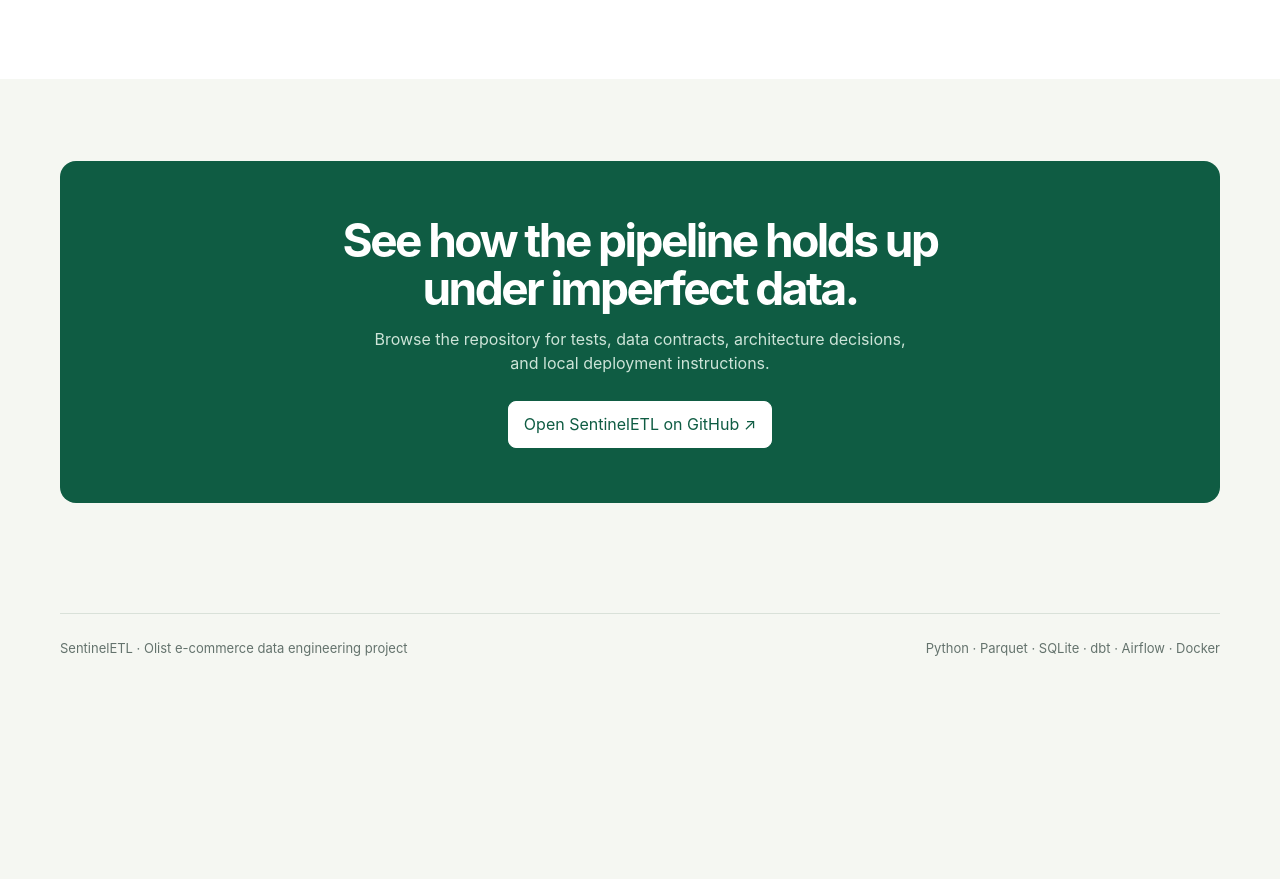
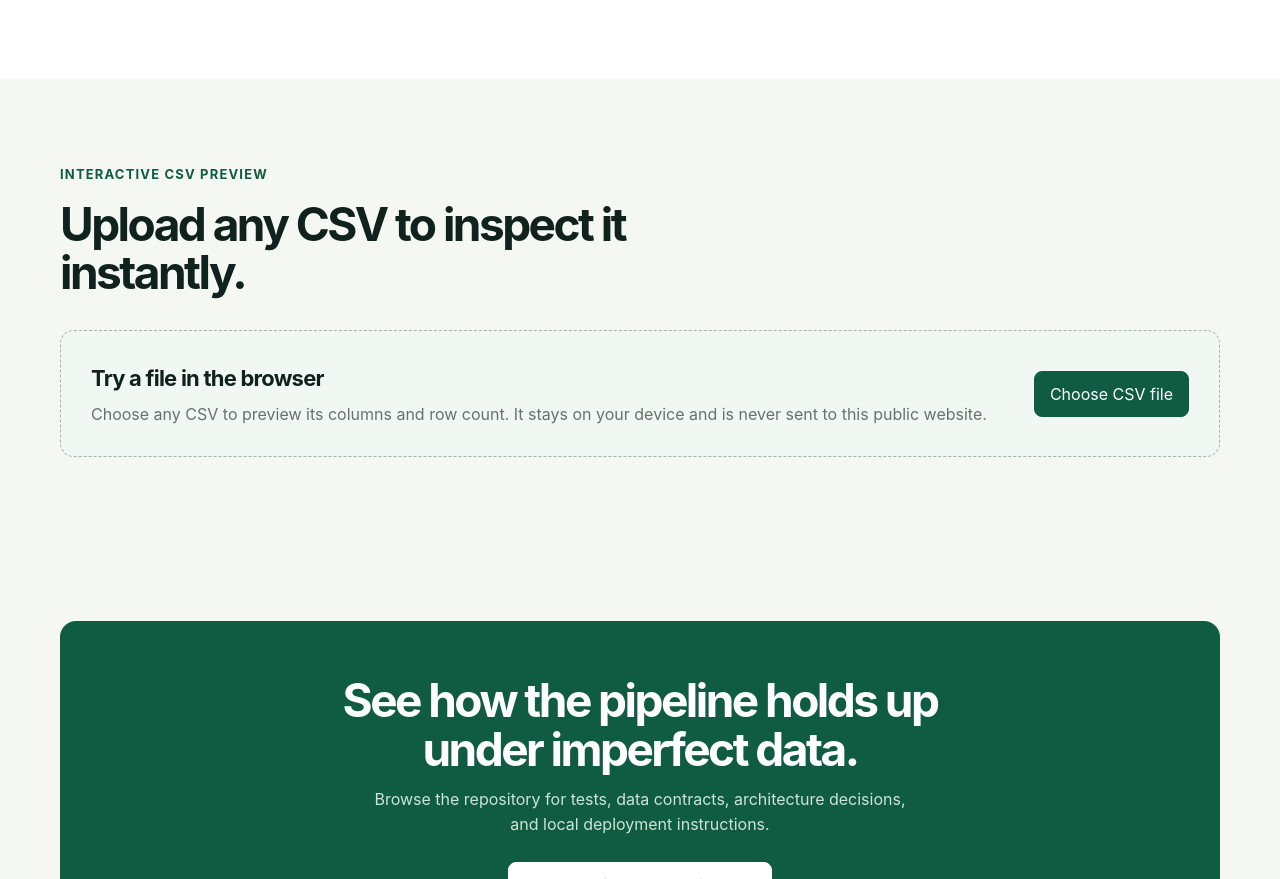
Before and after one commit to aka-nik/New-project, a plain HTML site: page frontend/index.html in a window 1280 px wide. Shown: the part 2461-3340 px from the top of the page. Before the commit the page ends 3157 px from the top, so only its background shows below. Drawn offline with Linux system fonts and the light colour scheme.

Commit message:
Add browser CSV upload preview to demo

```diff
--- a/frontend/index.html
+++ b/frontend/index.html
@@ -26,4 +26,11 @@
     <section class="section white" id="architecture"><div class="wrap"><span class="eyebrow">Delivery architecture</span><h2 style="margin-top:14px">A clear path from source file to decision-ready mart.</h2><div class="flow"><div class="step"><span>01</span><b>Profile</b><p>Understand source shape and constraints.</p></div><div class="step"><span>02</span><b>Land</b><p>Write idempotent bronze partitions.</p></div><div class="step"><span>03</span><b>Validate</b><p>Type, dedupe, quarantine, and relate.</p></div><div class="step"><span>04</span><b>Serve</b><p>Build SQLite/dbt marts and quality views.</p></div></div></div></section>
     <section class="section wrap"><div class="cta"><h2>See how the pipeline holds up under imperfect data.</h2><p>Browse the repository for tests, data contracts, architecture decisions, and local deployment instructions.</p><a class="button" href="https://github.com/aka-nik/New-project" target="_blank" rel="noreferrer">Open SentinelETL on GitHub ↗</a></div></section>
   </main><footer class="wrap"><div class="footer-line"><span>SentinelETL · Olist e-commerce data engineering project</span><span>Python · Parquet · SQLite · dbt · Airflow · Docker</span></div></footer>
-</body></html>
+<script>
+const uploadSection=document.createElement('section');
+uploadSection.className='section wrap';
+uploadSection.id='upload';
+uploadSection.innerHTML='<span class="eyebrow">Interactive CSV preview</span><h2 style="margin-top:14px">Upload any CSV to inspect it instantly.</h2><div style="display:grid;grid-template-columns:1fr auto;gap:24px;align-items:center;margin-top:34px;padding:30px;border:1px dashed #9db8a9;border-radius:14px;background:#f1f7f2"><div><h3 style="margin:0 0 6px;font-size:22px;letter-spacing:-.035em">Try a file in the browser</h3><p style="margin:0;color:#64736d">Choose any CSV to preview its columns and row count. It stays on your device and is never sent to this public website.</p></div><label class="button" for="csv-upload">Choose CSV file</label><input id="csv-upload" type="file" accept=".csv,text/csv" style="display:none"><div id="upload-result" aria-live="polite" style="display:none;grid-column:1 / -1;padding:14px;border-radius:8px;background:#dff1ed;color:#244f43;font-size:14px"></div></div>';
+document.querySelector('.cta').closest('.section').before(uploadSection);
+document.getElementById('csv-upload').addEventListener('change',function(event){const file=event.target.files[0],result=document.getElementById('upload-result');if(!file)return;if(!file.name.toLowerCase().endsWith('.csv')){result.innerHTML='<b>Please choose a CSV file.</b>';result.style.display='block';return}const reader=new FileReader();reader.onload=()=>{const lines=String(reader.result).split(/\r?\n/).filter(line=>line.trim());const headers=(lines[0]||'').split(',').map(value=>value.trim()).filter(Boolean);result.innerHTML='<b>'+file.name+' is ready to inspect.</b><br>'+Math.max(0,lines.length-1).toLocaleString()+' data rows · '+headers.length+' columns: '+headers.slice(0,6).join(', ')+(headers.length>6?' …':'');result.style.display='block'};reader.readAsText(file.slice(0,5*1024*1024))});
+</script></body></html>
```
